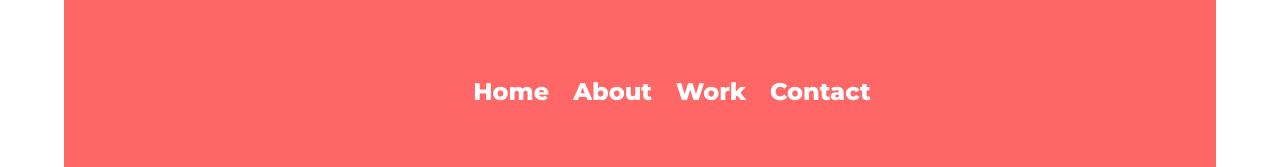
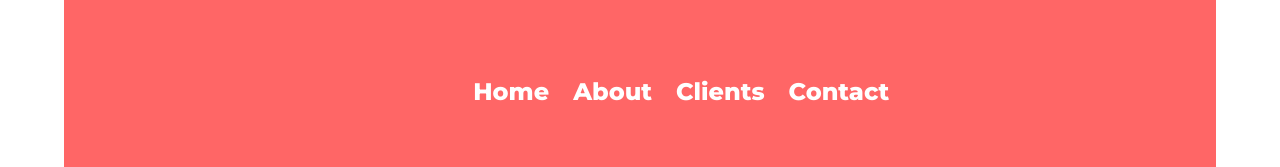
Before and after one commit to Sakshi4698/Sakshi_Portfolio, a website built with Vite: page index.html in a window 1280 px wide. Shown: the top 167 px of the page. Built offline with nearby package versions, Linux system fonts and the light colour scheme; files whose address does not match are found by name; a web font is replaced by a local one.

Commit message:
Update index.html

```diff
--- a/index.html
+++ b/index.html
@@ -96,7 +96,7 @@
             <ul class="flex gap-2 font-montserrat  font-extrabold items-center text-center ml-[20%] mt-[5%] mt-10 sm:ml-[35%] text-white sm:text-2xl sm:gap-6">
                 <li><a href="#">Home</a></li>
                 <li><a href="./about.html">About</a></li>
-                <li><a href="./work.html">Work</a></li>
+                <li><a href="./work.html">Clients</a></li>
                 <li><a href="#contact">Contact</a></li>
             </ul>
 
```
